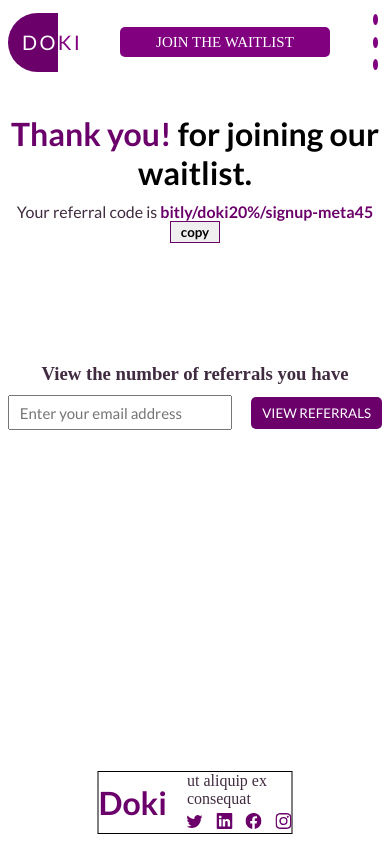
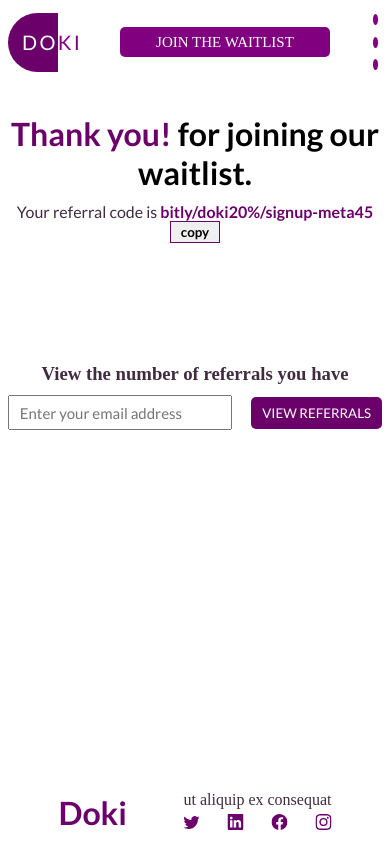
Before and after one commit to Dave-241/doki-main, a Next.js app: page /tnnn in a window 390 px wide. Built offline with nearby package versions, Linux system fonts and the light colour scheme.

Commit message:
Update tnx.css

```diff
--- a/styles/tnx.css
+++ b/styles/tnx.css
@@ -326,10 +326,10 @@
     bottom: 10px;
     left: 50%;
     width: auto;
-    transform: translate(-50%);
     display: flex;
     align-items: center;
     gap: 20px;
+    border: none;
 }
 
 .tnx_social_icons {
@@ -353,3 +353,18 @@
 .tnx_footer_text {
     color: #402B40;
 }
+
+
+@media only screen and (max-width: 800px) {
+    .tnx_social_wrap {
+        position: absolute;
+        bottom: 10px;
+        left: 50%;
+        width: 70%;
+        display: flex;
+        align-items: center;
+        justify-content: space-between;
+        border: none;
+
+    }
+}
```
